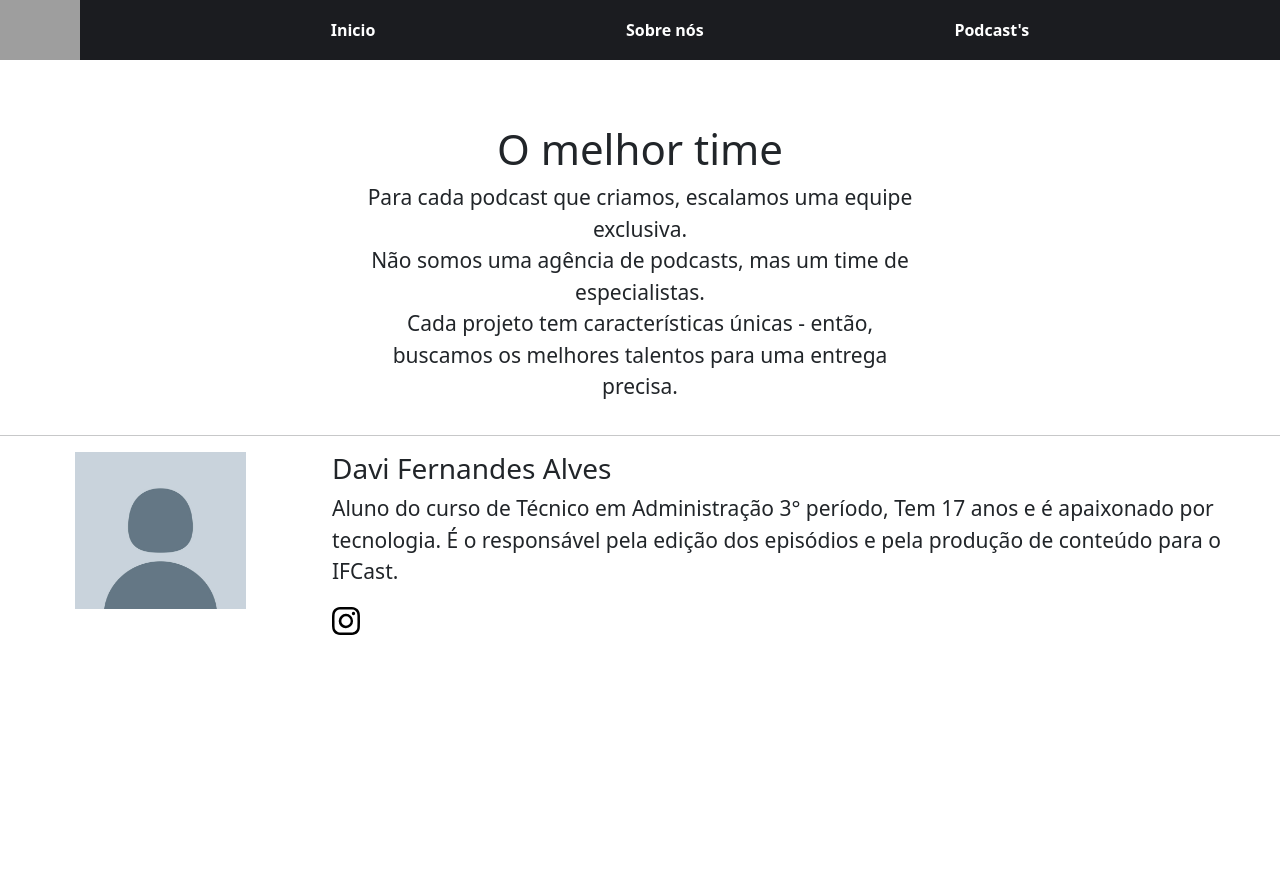
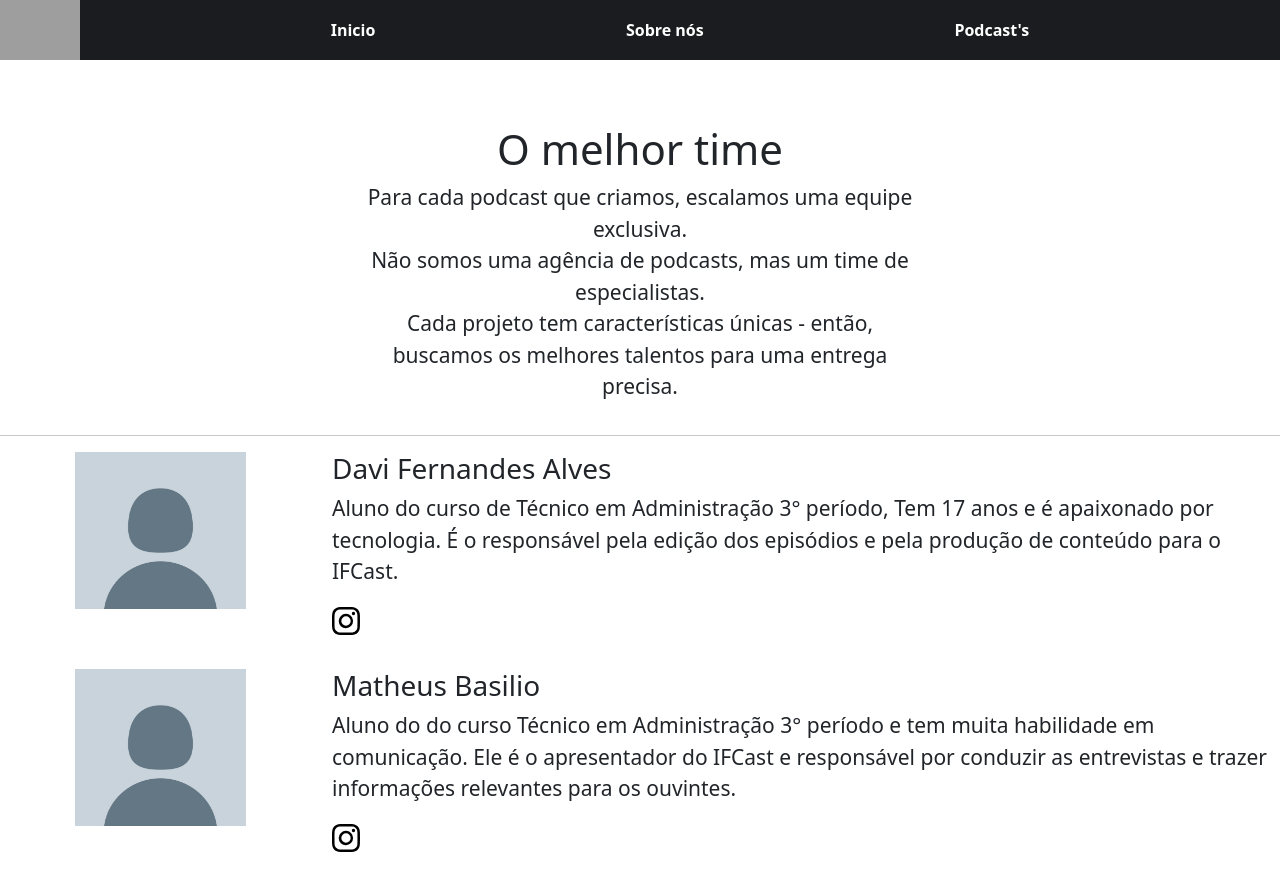
Before and after one commit to Davi-html/IFcast-2.0, a plain HTML site: page sobre-nos/sobre.html in a window 1280 px wide. Before the commit the page ends 800 px from the top, so only its background shows below. Drawn offline with nearby package versions, Linux system fonts and the light colour scheme; grey boxes are pictures that could not be loaded.

Commit message:
Finalizando o "sobre nós"

```diff
--- a/sobre-nos/sobre.html
+++ b/sobre-nos/sobre.html
@@ -70,6 +70,23 @@
                     </div>
                 </div>
             </div>
+            <br>
+            <div class="row">
+                <div class="col-12 col-sm-12 col-md-3 img-col">
+                    <img src="/assets/foto-sem-foto.png" alt="">
+                </div>
+                <div class="col">
+                    <h3>Matheus Basilio</h3>
+                    <p>
+                        Aluno do do curso Técnico em Administração 3° período e tem muita habilidade em comunicação. Ele é o apresentador do IFCast e responsável por conduzir as entrevistas e trazer informações relevantes para os ouvintes.
+                    </p>
+                    <div class="icon">
+                        <a href="https://www.instagram.com/davi.fcxp/" target="_blank">
+                            <img src="/assets/instagram.svg" alt="logo do instagram clicavel" width="28px" height="32px">
+                        </a>
+                    </div>
+                </div>
+            </div>
 
         </div>
     </section>
```
